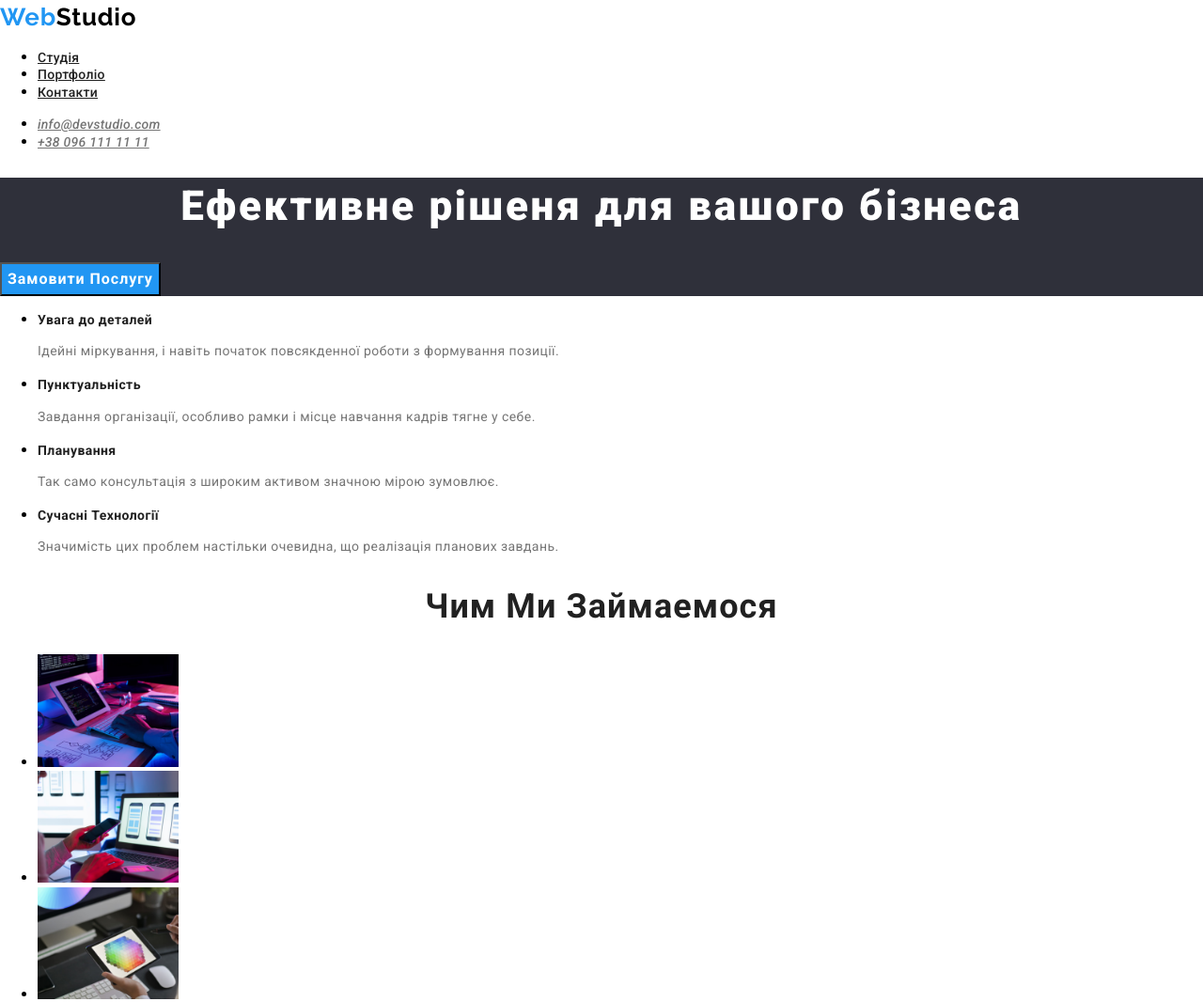
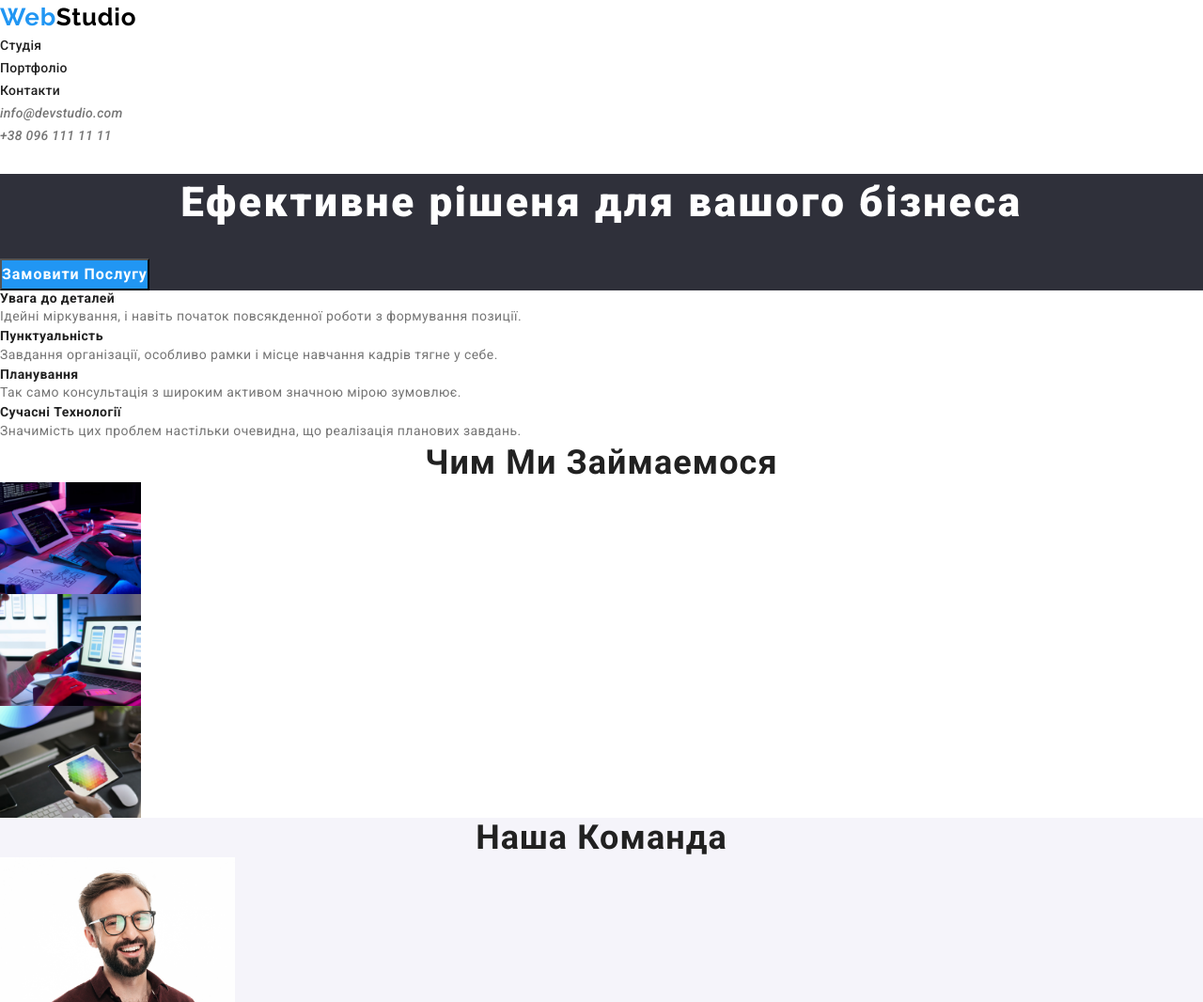
Before and after one commit to FiloVot/HomeWork, a plain HTML site: page index.html in a window 1280 px wide. Shown: the top 1066 px of the page at 94% size. Drawn offline with nearby package versions, Linux system fonts and the light colour scheme.

Commit message:
add rest css

```diff
--- /dev/null
+++ b/CSS/reset.css
@@ -0,0 +1,28 @@
+
+* {
+    margin: 0;
+    padding: 0;
+    box-sizing: border-box;
+}
+
+body {
+    font-family: Arial, sans-serif;
+    line-height: 1.5;
+    background-color: #fff;
+    color: #000;
+}
+
+ul, ol {
+    list-style: none;
+}
+
+img {
+    max-width: 100%;
+    height: auto;
+    display: block;
+}
+
+a {
+    text-decoration: none;
+    color: inherit;
+}
--- a/CSS/style.css
+++ b/CSS/style.css
@@ -10,6 +10,10 @@
 
 body {
     font-family: "Roboto", serif;
+}
+
+header {
+    padding-bottom: 360px 210px;
 }
 
 .web {
@@ -49,7 +53,7 @@ letter-spacing: 0.02em;
 }
 
 .hero {
-    background: var(--main-bg);
+    background: var(--main-bg)
 }
 .hero-title {
 color: var(--font-second);
--- a/index.html
+++ b/index.html
@@ -4,6 +4,8 @@
     <meta charset="UTF-8" />
     <meta name="viewport" content="width=device-width, initial-scale=1.0" />
     <title>WebStudio</title>
+
+    <link rel="stylesheet" href="CSS/reset.css">
 
     <link
       rel="stylesheet"
```
Also changed, not shown: about.html (+10 -0 lines).
